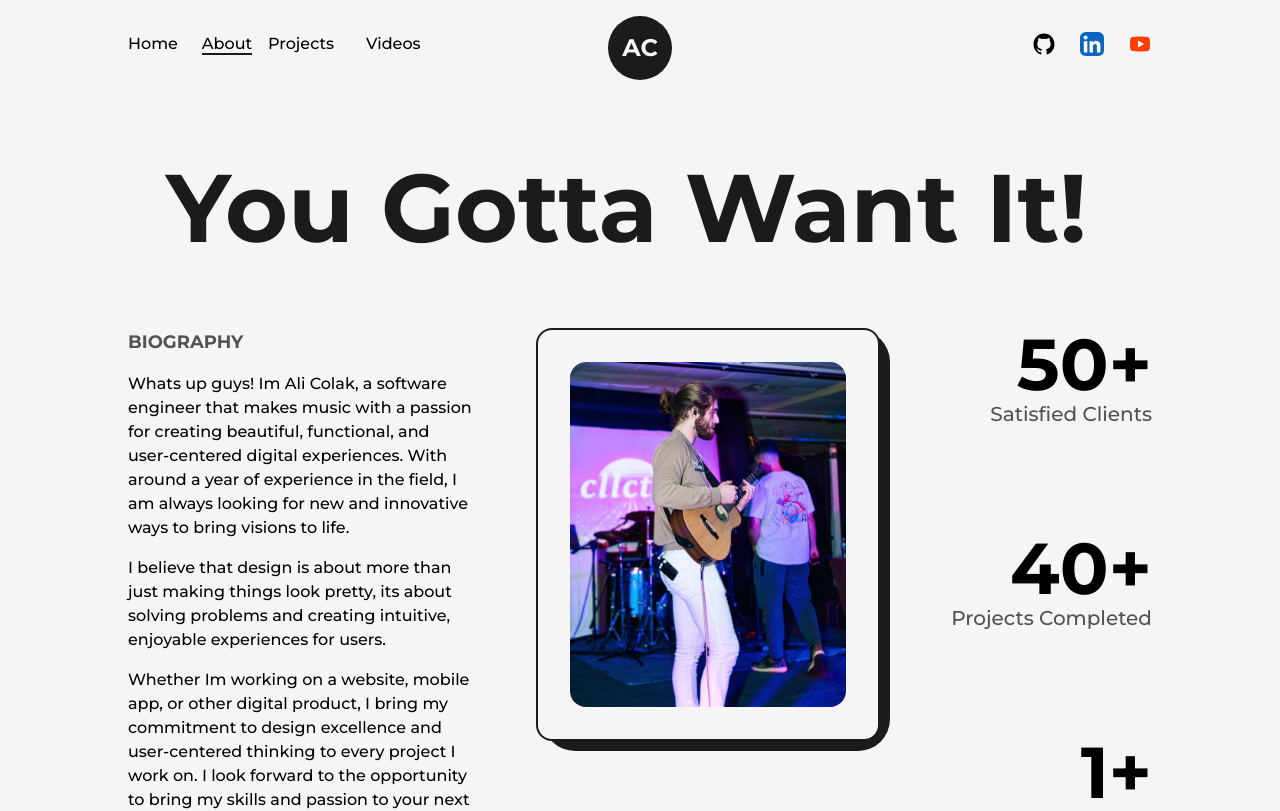
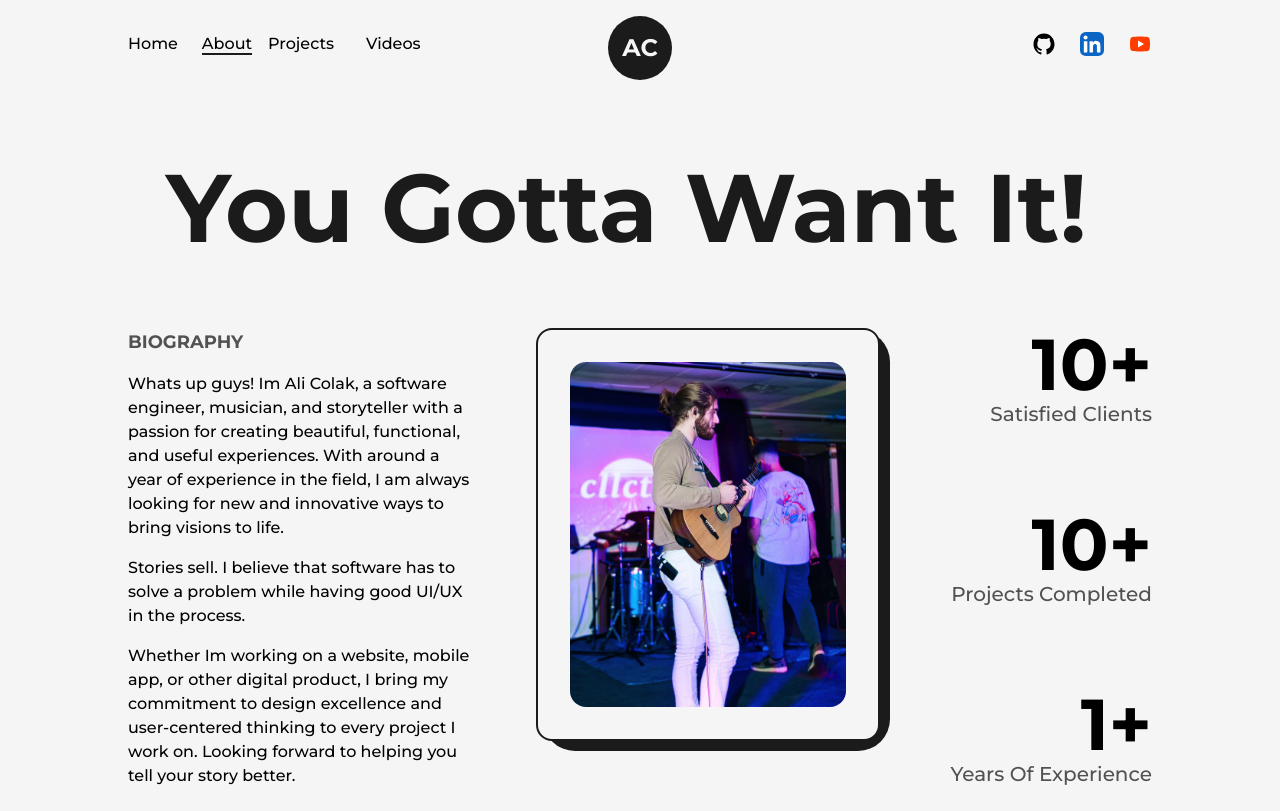
Before and after one commit to imalicolak/alicolak-portfolio1, a Next.js app: page /about in a window 1280 px wide. Shown: the top 811 px of the page. Built offline with nearby package versions, Linux system fonts and the light colour scheme.

Commit message:
Updated Content

```diff
--- a/src/pages/about.jsx
+++ b/src/pages/about.jsx
@@ -44,23 +44,21 @@ const about = () => {
                 Biography
               </h2>
               <p className="font-medium">
-                Whats up guys! Im Ali Colak, a software engineer that makes
-                music with a passion for creating beautiful, functional, and
-                user-centered digital experiences. With around a year of
-                experience in the field, I am always looking for new and
-                innovative ways to bring visions to life.
+                Whats up guys! Im Ali Colak, a software engineer, musician, and
+                storyteller with a passion for creating beautiful, functional,
+                and useful experiences. With around a year of experience in the
+                field, I am always looking for new and innovative ways to bring
+                visions to life.
               </p>
               <p className="font-medium my-4">
-                I believe that design is about more than just making things look
-                pretty, its about solving problems and creating intuitive,
-                enjoyable experiences for users.
+                Stories sell. I believe that software has to solve a problem
+                while having good UI/UX in the process.
               </p>
               <p className="font-medium">
                 Whether Im working on a website, mobile app, or other digital
                 product, I bring my commitment to design excellence and
-                user-centered thinking to every project I work on. I look
-                forward to the opportunity to bring my skills and passion to
-                your next project.
+                user-centered thinking to every project I work on. Looking
+                forward to helping you tell your story better.
               </p>
             </div>
             <div className="col-span-3 relative h-max rounded-2xl border-2 border-solid border-dark bg-light p-8 ">
@@ -73,14 +71,14 @@ const about = () => {
             </div>
             <div className="col-span-2 flex flex-col items-end justify-between">
               <div className="flex flex-col items-end justify-center">
-                <span className="inline-block text-7xl font-bold">50+</span>
+                <span className="inline-block text-7xl font-bold">10+</span>
                 <h2 className="text-xl font-medium capitalize text-dark/75">
                   {" "}
                   satisfied Clients
                 </h2>
               </div>
               <div className="flex flex-col items-end justify-center">
-                <span className="inline-block text-7xl font-bold">40+</span>
+                <span className="inline-block text-7xl font-bold">10+</span>
                 <h2 className="text-xl font-medium capitalize text-dark/75">
                   {" "}
                   Projects Completed
```
